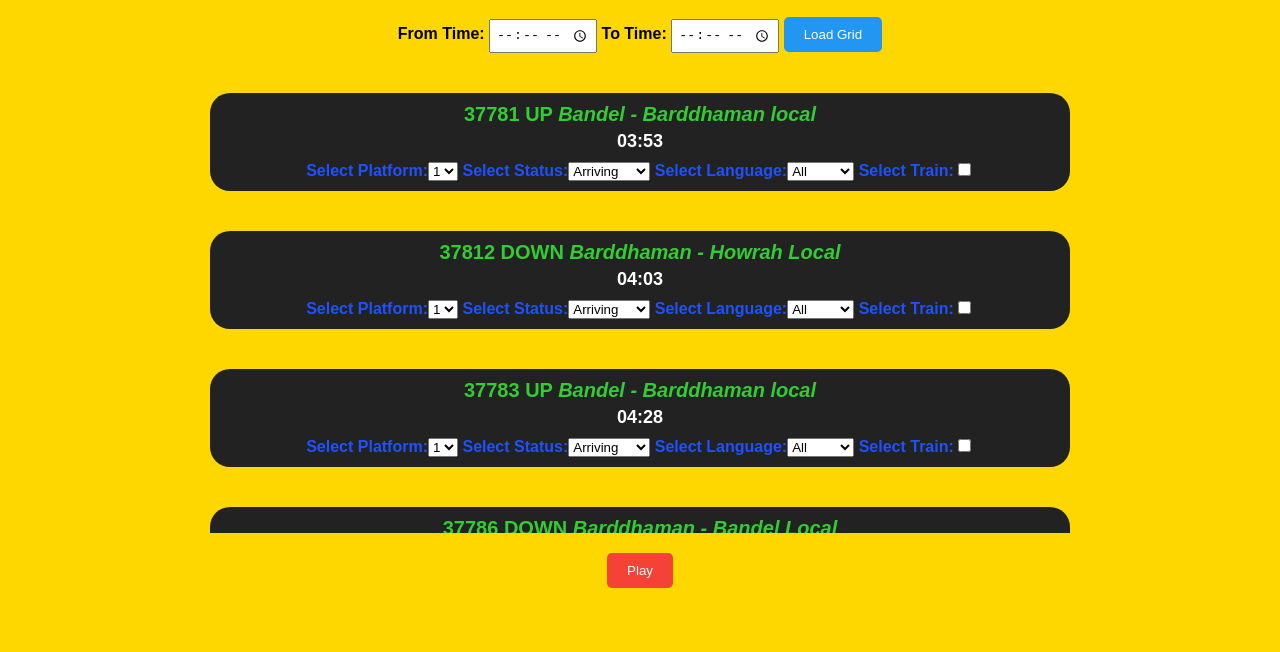
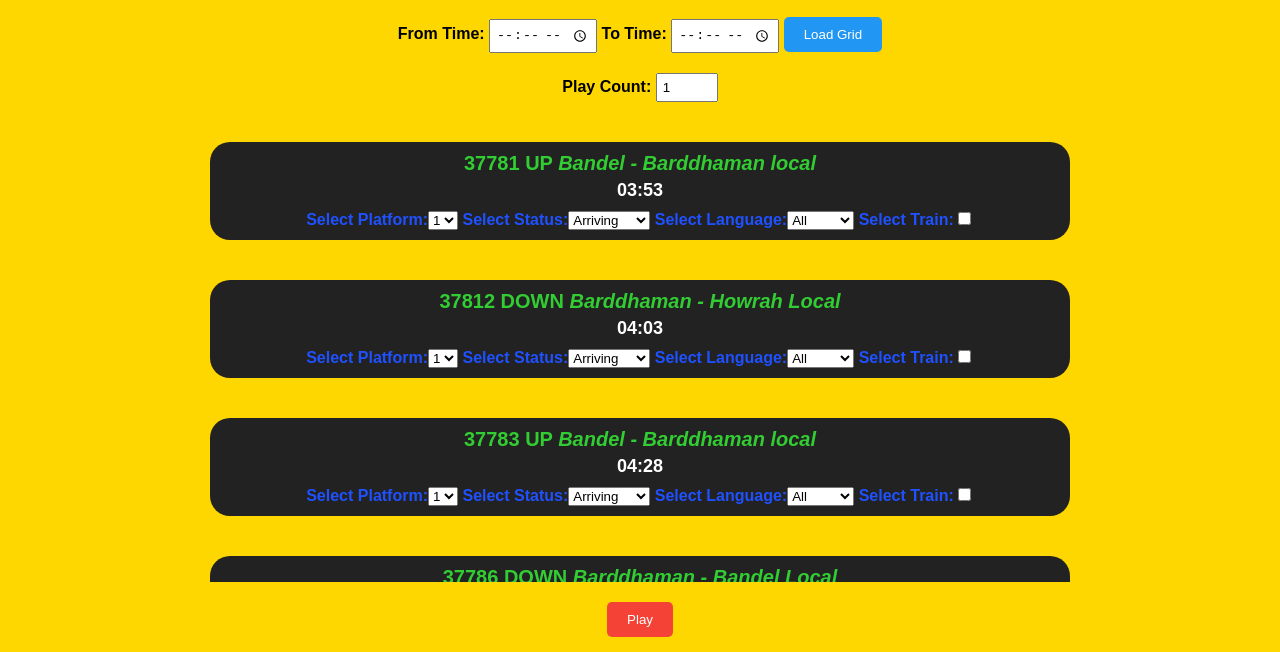
Before and after one commit to infernal9999/RPA, a plain HTML site: page index.html in a window 1280 px wide. Shown: the part 171-823 px from the top of the page. Drawn offline with Linux system fonts and the light colour scheme.

Commit message:
Update index.html

```diff
--- a/index.html
+++ b/index.html
@@ -19,6 +19,11 @@
         <button id="loadGridButton">Load Grid</button>
     </div>
 
+    <div class="play-counter-container">
+        <label for="playCounterInput" class="play-counter-label">Play Count:</label>
+        <input type="number" id="playCounterInput" class="play-counter-input" min="1" max="10" value="1">
+    </div>
+
     <div class="container">
         <div id="announcementContainer">
             <!-- Announcement displays will be added here -->
```
